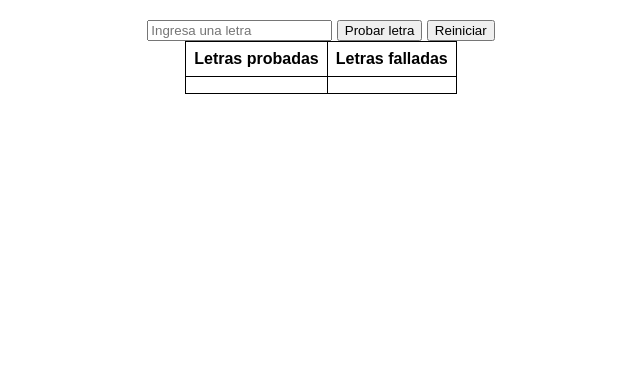
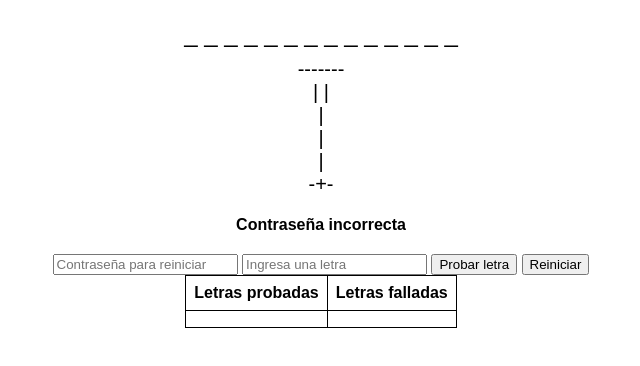
Before and after one commit to cuchiflusy/ahorcado, a plain HTML site: page index.html in a window 1280 px wide. Both pictures are taken after a click on the button "Reiniciar". Shown: the whole page, without its empty margins (319-959 px from the left). Drawn offline with Linux system fonts and the light colour scheme.

Commit message:
Update index.html

```diff
--- a/index.html
+++ b/index.html
@@ -50,6 +50,7 @@
     <div id="muñeco"></div>
     <div id="mensaje"></div>
   </div>
+  <input type="password" id="password" placeholder="Contraseña para reiniciar">
   <input type="text" id="letra" maxlength="1" placeholder="Ingresa una letra">
   <button onclick="jugar()">Probar letra</button>
   <button onclick="reiniciar()">Reiniciar</button>
@@ -70,16 +71,21 @@ let palabra = "casa de apuestas";
 let letrasAdivinadas = [];
 let letrasFalladas = [];
 let intentos = 0;
+const passwordCorrecta = "inutil";
 
 function mostrarMuñeco(intentos) {
   let dibujo = [
     " -------",
     " |     |",
     " |     " + (intentos > 0 ? "O" : ""),
-    " |    " + (intentos > 1 ? "/" : "") + (intentos > 2 ? "|" : " ") + (intentos > 3 ? "/|\" : ""),
-    " |    " + (intentos > 4 ? "/ " : " ") + (intentos > 5 ? "/\" : ""),
+    " |    " + (intentos > 1 ? "/" : " ") + (intentos > 2 ? "|" : "") + (intentos > 3 ? "\\" : ""),
+    " |    " + (intentos > 4 ? "/ " : " ") + (intentos > 5 ? "\\" : ""),
     "-+-"
   ];
+
+  if (intentos >= 7) {
+    dibujo[2] = " |     X";
+  }
 
   let dibujoFinal = dibujo.join("<br>");
   document.getElementById("muñeco").innerHTML = dibujoFinal;
@@ -131,6 +137,20 @@ function mostrarMensaje(mensaje) {
   document.getElementById("mensaje").innerText = mensaje;
 }
 
+function reiniciar() {
+  const passwordIngresada = document.getElementById("password").value;
+  if (passwordIngresada.toLowerCase() !== passwordCorrecta) {
+    mostrarMensaje("Contraseña incorrecta");
+    return;
+  }
+
+  letrasAdivinadas = [];
+  letrasFalladas = [];
+  intentos = 0;
+  mostrarTablero();
+  mostrarMensaje("");
+}
+
 function jugar() {
   let letraUsuario = document.getElementById("letra").value.toLowerCase();
 
@@ -153,13 +173,6 @@ function jugar() {
   }
 }
 
-function reiniciar() {
-  letrasAdivinadas = [];
-  letrasFalladas = [];
-  intentos = 0;
-  mostrarTablero();
-  mostrarMensaje("");
-}
 mostrarTablero();
 </script>
 
```
